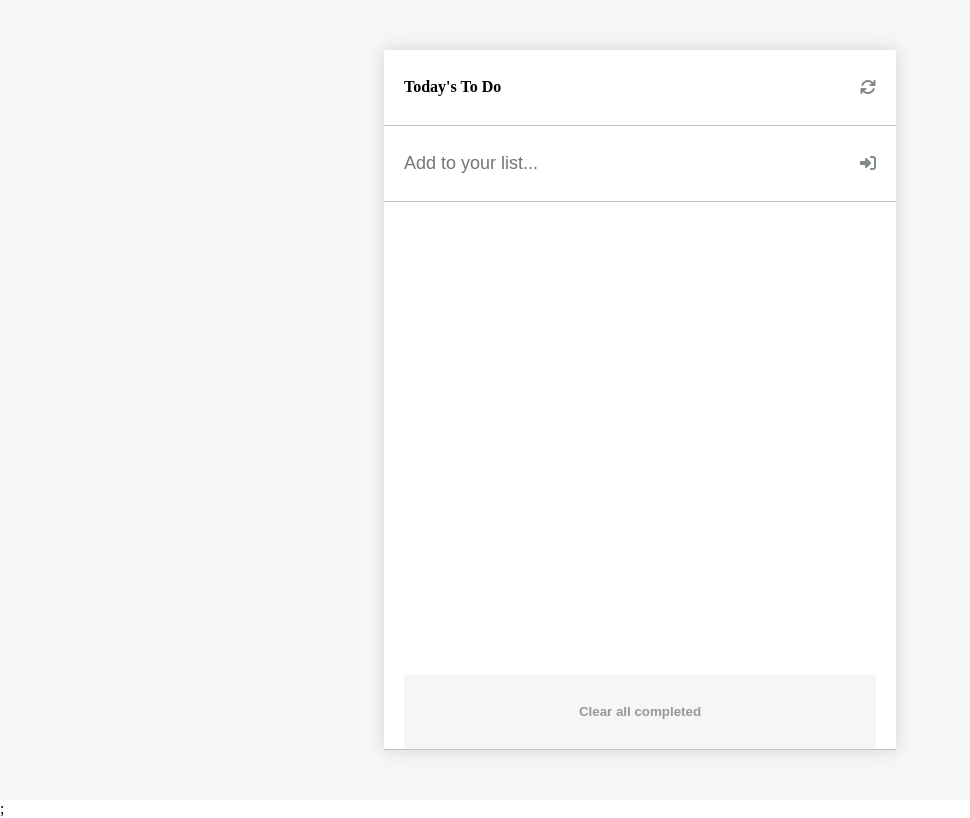
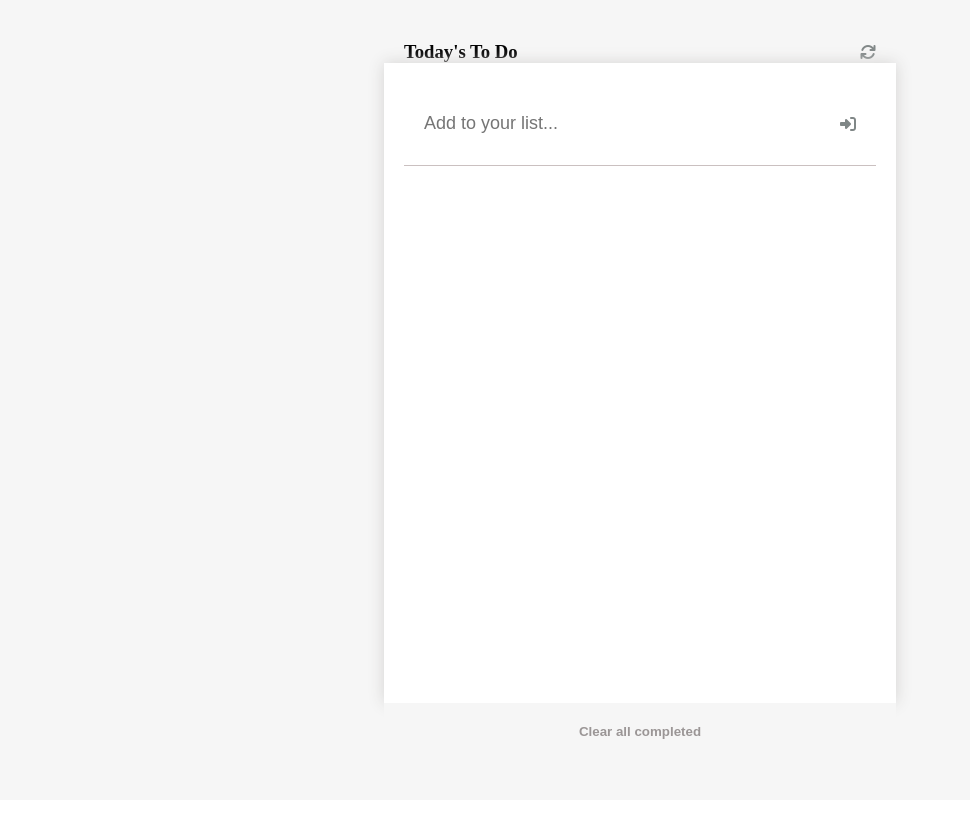
Before and after one commit to hasnatali1947/Todo_List, a website built with webpack: page src/index.html in a window 1280 px wide. Shown: the whole page, without its empty margins (0-970 px from the left). Built offline with nearby package versions, Linux system fonts and the light colour scheme.

Commit message:
improve and fix my code

```diff
--- a/package.json
+++ b/package.json
@@ -22,7 +22,7 @@
     "devDependencies": {
         "@babel/core": "^7.21.4",
         "@babel/plugin-transform-modules-commonjs": "^7.21.2",
-        "@babel/preset-env": "^7.21.4",
+        "@babel/preset-env": "^7.21.5",
         "babel-eslint": "^10.1.0",
         "babel-jest": "^29.5.0",
         "css-loader": "^6.7.3",
--- a/src/index.html
+++ b/src/index.html
@@ -11,13 +11,22 @@
 </head>
 <body>
     <div class="toDo-Container">
-        <ul class="toDo">
-            <li><h4>Today's To Do</h4> <i class="fa-solid fa-arrows-rotate"></i></li>
-            <li><input type="text" class="inp" placeholder="Add to your list..."><i class="fa-solid fa-right-to-bracket"></i></li>
-            <ul id="addtodo">
-            </ul>
-            <li id="btn-li"><button>Clear all completed</button></li>
-        </ul>
-    </div>;
+        <header>
+          <h3>Today's To Do</h3>
+          <i class="fa-solid fa-arrows-rotate"></i>
+        </header>
+        <section>
+          <ul class="toDo">
+            <li>
+              <input type="text" class="inp" placeholder="Add to your list..." />
+              <i class="fa-solid fa-right-to-bracket"></i>
+            </li>
+            <ul id="addtodo"></ul>
+          </ul>
+        </section>
+        <footer>
+          <button id="ClearAll">Clear all completed</button>
+        </footer>
+    </div>
 </body>
 </html>
--- a/src/index.js
+++ b/src/index.js
@@ -1,15 +1,23 @@
 import { Add, Remove } from './modules/funtions.js';
 import './style.css';
-import { check, UpdateCheck, DeleteAll } from './modules/CheckndClear.js';
+import { check, UpdateCheck, DeleteAll } from './modules/CheckandClear.js';
 
 const Container = document.getElementById('addtodo');
 const input = document.querySelector('.inp');
 const Tasks = JSON.parse(localStorage.getItem('list')) || [];
+
 const Display = () => {
   Tasks.forEach((list, index) => {
-    Container.innerHTML += `<li class="li-list" ><input class="li-list check" type="checkbox" data-com="${index}"> <p contenteditable="true" class="paragraph" data-para="${index}">${list.description}</p><i class="fa-regular fa-trash-can" data-index="${index}"></i> <i class="li-list fa-solid fa-ellipsis-vertical"></i></li>`;// eslint-disable-line no-return-assign
+    Container.innerHTML += `
+      <li class="li-list">
+        <input class="li-list check" type="checkbox" data-com="${index}">
+        <p contenteditable="true" class="paragraph" data-para="${index}">${list.description}</p>
+        <i class="fa-regular fa-trash-can" data-index="${index}"></i>
+        <i class="li-list fa-solid fa-ellipsis-vertical"></i>
+      </li>`;
   });
 };
+
 input.addEventListener('keypress', (e) => {
   if (e.key === 'Enter') {
     Add();
@@ -65,5 +73,5 @@ document.addEventListener('change', (event) => {
   UpdateCheck(event);
 });
 
-const deleteBtn = document.getElementById('btn-li');
+const deleteBtn = document.getElementById('ClearAll');
 deleteBtn.addEventListener('click', DeleteAll);
--- a/src/style.css
+++ b/src/style.css
@@ -9,8 +9,40 @@
   height: 100vh;
   background-color: #f6f6f6;
   display: flex;
+  flex-direction: column;
   justify-content: center;
   padding: 50px 30vw;
+}
+
+header {
+  display: flex;
+  justify-content: space-between;
+  align-items: center;
+  padding: 0 20px;
+}
+
+header h4 {
+  color: #000;
+}
+
+header i {
+  color: rgb(128, 135, 135);
+}
+
+footer button {
+  width: 100%;
+  height: 7vh;
+  border: none;
+  background-color: #f6f6f6;
+  color: #9b9696;
+  font-weight: 600;
+  cursor: pointer;
+}
+
+section {
+  display: flex;
+  flex-direction: column;
+  width: 100%;
 }
 
 .toDo {
@@ -20,7 +52,9 @@
   flex-direction: column;
   box-shadow: 0 0 15px rgb(212, 211, 210);
   list-style: none;
-  height: 100%;
+  height: 80vh;
+  padding: 20px;
+  box-sizing: border-box;
 }
 
 .toDo li {
```
Also changed, not shown: README.md, src/modules/CheckandClear.js (renamed from src/modules/CheckndClear.js), 1 other file.
